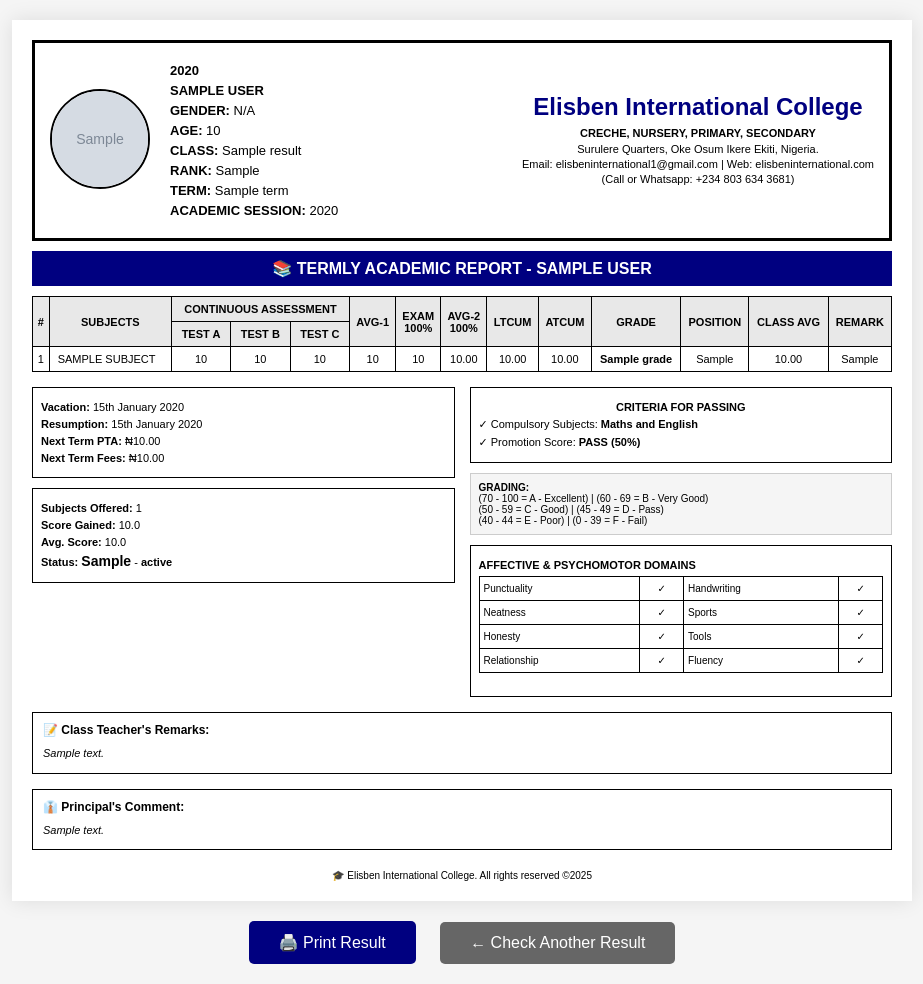
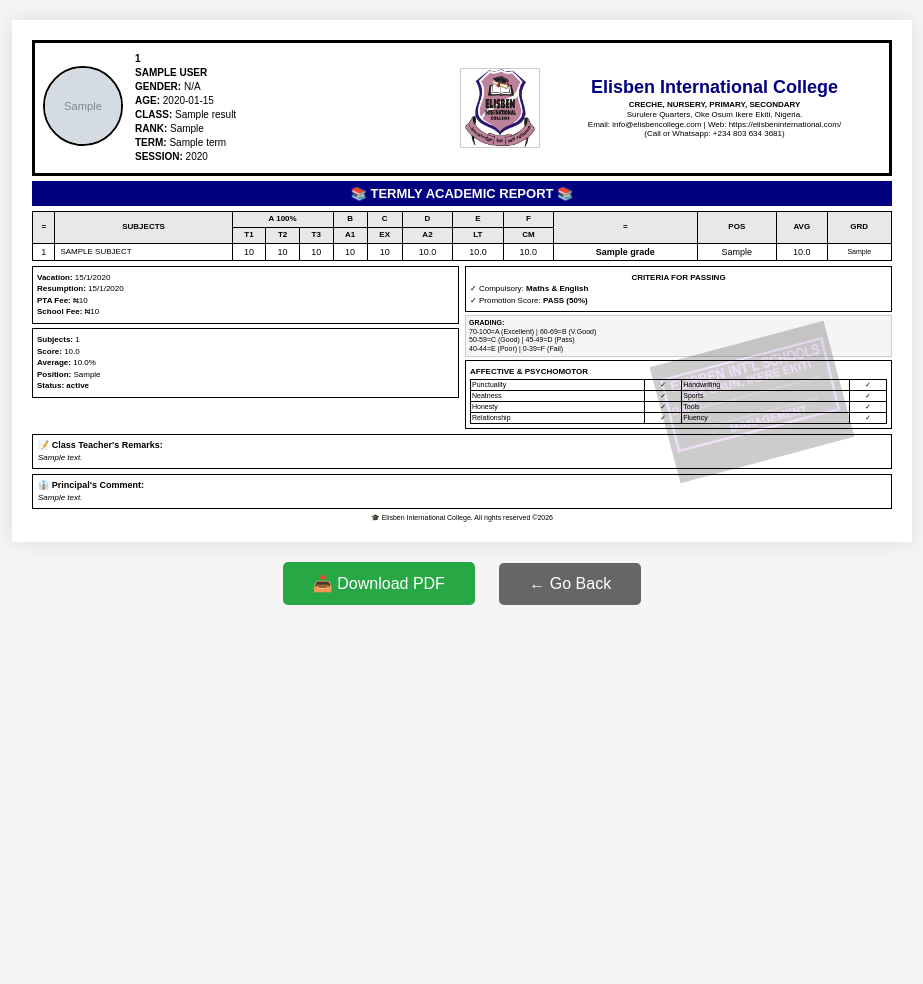
Before and after one commit to janettesty5-art/Elisben-International-Dashboard-System, a Django app: template accounts/templates/result/student_result_view.html in a window 1280 px wide. Shown: the whole page, without its empty margins (178-1101 px from the left). After the commit the page ends 605 px from the top, so only its background shows below. Run offline with Django 3.2, Linux system fonts and the light colour scheme; the template is opened without the code that fills it: most values are stand-ins (such as "Sample title", 1, 10 or a date in 2020); grey boxes marked "Sample" are stand-in pictures.

Commit message:
Final fix for logo and stamp

```diff
--- a/accounts/templates/result/student_result_view.html
+++ b/accounts/templates/result/student_result_view.html
@@ -3,153 +3,275 @@
 <head>
     <meta charset="UTF-8">
     <meta name="viewport" content="width=device-width, initial-scale=1.0">
-    <title>My Academic Result</title>
+    <title>My Academic Result - {{ result.student.full_name }}</title>
+    {% load static %}
     <style>
         @media print {
-            @page { margin: 0.5cm; }
-            body { margin: 0; }
-            .no-print { display: none; }
+            @page {
+                size: A4;
+                margin: 0;
+            }
+            body {
+                margin: 0;
+                padding: 0;
+            }
+            .no-print { display: none !important; }
+            html, body {
+                height: 100%;
+                overflow: hidden;
+            }
         }
 
         * { margin: 0; padding: 0; box-sizing: border-box; }
-        body {
+
+        html, body {
+            height: 100%;
             font-family: Arial, sans-serif;
-            padding: 20px;
             background: #f5f5f5;
         }
+
+        @media print {
+            body {
+                background: white;
+            }
+
+            .result-sheet {
+                height: 100vh;
+                max-height: 297mm;
+                display: flex;
+                flex-direction: column;
+                padding: 8mm;
+                box-shadow: none !important;
+                page-break-inside: avoid !important;
+            }
+
+            .table-section {
+                flex: 1;
+                display: flex;
+                flex-direction: column;
+                min-height: 0;
+            }
+
+            .table-section table {
+                flex: 1;
+            }
+
+            .table-section tbody {
+                display: table-row-group;
+            }
+        }
+
+        @media screen {
             .result-sheet {
                 background: white;
                 max-width: 900px;
-            margin: 0 auto;
+                margin: 20px auto;
                 padding: 20px;
                 box-shadow: 0 0 20px rgba(0,0,0,0.1);
                 position: relative;
             }
+        }
 
-        /* Header */
+        /* MOBILE RESPONSIVE */
+        @media screen and (max-width: 768px) {
+            .result-sheet {
+                margin: 0;
+                padding: 10px;
+                box-shadow: none;
+            }
+
+            .header {
+                flex-direction: column;
+                padding: 10px;
+            }
+
+            .student-photo {
+                width: 60px !important;
+                height: 60px !important;
+            }
+
+            .school-logo {
+                width: 60px !important;
+                height: 60px !important;
+            }
+
+            .school-name h2 {
+                font-size: 14px !important;
+            }
+
+            .school-name p {
+                font-size: 7px !important;
+            }
+
+            table {
+                font-size: 7px !important;
+            }
+
+            .bottom-section {
+                grid-template-columns: 1fr;
+                gap: 8px;
+            }
+        }
+
         .header {
             border: 3px solid #000;
-            padding: 15px;
+            padding: 8px;
             display: flex;
             align-items: center;
             justify-content: space-between;
-            margin-bottom: 10px;
+            margin-bottom: 5px;
+            flex-shrink: 0;
         }
         .student-photo {
-            width: 100px;
-            height: 100px;
+            width: 80px;
+            height: 80px;
             border: 2px solid #000;
             border-radius: 50%;
             object-fit: cover;
+            flex-shrink: 0;
         }
         .student-info {
             flex: 1;
-            margin-left: 20px;
+            margin-left: 12px;
         }
         .student-info p {
-            margin: 5px 0;
-            font-size: 13px;
+            margin: 2px 0;
+            font-size: 10px;
+            line-height: 1.2;
         }
+
         .school-logo {
-            width: 100px;
-            height: 100px;
+            width: 80px;
+            height: 80px;
+            border: 1px solid #ccc;
+            display: flex;
+            align-items: center;
+            justify-content: center;
+            background: white;
+            flex-shrink: 0;
+            margin: 0 8px;
         }
+        .school-logo img {
+            max-width: 100%;
+            max-height: 100%;
+            object-fit: contain;
+        }
+
         .school-name {
             text-align: center;
             flex: 1;
+            padding: 0 8px;
         }
         .school-name h2 {
             color: #000080;
-            font-size: 24px;
-            margin-bottom: 5px;
+            font-size: 18px;
+            margin-bottom: 2px;
         }
         .school-name p {
-            font-size: 11px;
-            line-height: 1.4;
+            font-size: 8px;
+            line-height: 1.2;
         }
 
         .report-title {
             background: #000080;
             color: white;
-            padding: 8px;
+            padding: 5px;
             text-align: center;
-            font-size: 16px;
+            font-size: 13px;
             font-weight: bold;
-            margin-bottom: 10px;
+            margin-bottom: 5px;
+            flex-shrink: 0;
         }
 
-        /* Results Table */
+        .table-section {
+            margin-bottom: 5px;
+        }
+
         table {
             width: 100%;
             border-collapse: collapse;
-            font-size: 11px;
-            margin-bottom: 15px;
+            font-size: 9px;
         }
         table th, table td {
             border: 1px solid #000;
-            padding: 6px 4px;
+            padding: 3px 2px;
             text-align: center;
         }
         table th {
             background: #e8e8e8;
             font-weight: bold;
+            font-size: 8px;
+            line-height: 1.1;
         }
         .subject-col {
             text-align: left !important;
-            padding-left: 8px;
+            padding-left: 5px !important;
+            font-size: 8px;
         }
         .grade-col {
             font-weight: bold;
         }
 
-        /* Bottom Section */
         .bottom-section {
             display: grid;
             grid-template-columns: 1fr 1fr;
-            gap: 15px;
-            font-size: 11px;
+            gap: 6px;
+            font-size: 8px;
+            flex-shrink: 0;
+            margin-bottom: 5px;
         }
         .info-box {
             border: 1px solid #000;
-            padding: 8px;
+            padding: 4px;
         }
         .info-box p {
-            margin: 5px 0;
+            margin: 2px 0;
+            line-height: 1.2;
         }
 
         .remarks-section {
             border: 1px solid #000;
-            padding: 10px;
-            margin-top: 15px;
+            padding: 5px;
+            margin-bottom: 5px;
+            flex-shrink: 0;
         }
         .remarks-section h4 {
-            margin-bottom: 8px;
-            font-size: 12px;
+            margin-bottom: 3px;
+            font-size: 9px;
         }
         .remarks-section p {
-            font-size: 11px;
-            line-height: 1.6;
+            font-size: 8px;
+            line-height: 1.3;
             font-style: italic;
         }
 
         .grading-scale {
-            font-size: 10px;
-            margin: 10px 0;
-            padding: 8px;
+            font-size: 7px;
+            margin: 3px 0;
+            padding: 3px;
             background: #f5f5f5;
             border: 1px solid #ccc;
+            line-height: 1.2;
         }
 
-        /* Stamp */
         .stamp {
             position: absolute;
-            bottom: 150px;
-            right: 100px;
-            opacity: 0.3;
-            width: 250px;
+            bottom: 80px;
+            right: 70px;
+            opacity: 0.2;
+            width: 180px;
             height: auto;
             transform: rotate(-15deg);
             pointer-events: none;
+            z-index: 10;
+            mix-blend-mode: multiply;
+        }
+
+        .footer-text {
+            text-align: center;
+            font-size: 7px;
+            margin-top: 3px;
+            flex-shrink: 0;
         }
 
         .no-print {
@@ -165,71 +287,77 @@
             cursor: pointer;
             font-size: 16px;
             margin: 0 10px;
-            text-decoration: none;
-            display: inline-block;
         }
-        .btn:hover {
-            background: #000060;
+        .download-btn {
+            background: #28a745;
         }
     </style>
 </head>
 <body>
     <div class="result-sheet">
-        <!-- Header -->
         <div class="header">
             <div>
                 {% if result.student.profile_picture %}
                 <img src="{{ result.student.profile_picture.url }}" class="student-photo" alt="Student Photo">
                 {% else %}
-                <div class="student-photo" style="background: #ccc; display: flex; align-items: center; justify-content: center; font-size: 40px;">
+                <div class="student-photo" style="background: #ccc; display: flex; align-items: center; justify-content: center; font-size: 32px;">
                     {{ result.student.full_name.0 }}
                 </div>
                 {% endif %}
             </div>
 
             <div class="student-info">
-                <p><strong>{{ result.academic_year|default:"2024/ST/EIC259" }}</strong></p>
+                <p><strong>{{ result.student.student_id|default:"2024/ST/EIC259" }}</strong></p>
                 <p><strong>{{ result.student.full_name|upper }}</strong></p>
                 <p><strong>GENDER:</strong> {{ result.student.gender|default:"N/A" }}</p>
-                <p><strong>AGE:</strong> {{ result.student.age|default:"N/A" }}</p>
+                <p><strong>AGE:</strong> {{ result.student.date_of_birth|date:"Y-m-d"|default:"N/A" }}</p>
                 <p><strong>CLASS:</strong> {{ result.class_name }}</p>
-                <p><strong>RANK:</strong> {{ result.position_in_class|default:"STUDENT" }}</p>
+                <p><strong>RANK:</strong> {{ result.position_in_class }}</p>
                 <p><strong>TERM:</strong> {{ result.term }}</p>
-                <p><strong>ACADEMIC SESSION:</strong> {{ result.academic_year }}</p>
+                <p><strong>SESSION:</strong> {{ result.academic_year }}</p>
+            </div>
+
+            <div class="school-logo">
+                <img src="{% static 'images/Elisben_Logo.png' %}" alt="School Logo">
             </div>
 
             <div class="school-name">
                 <h2>Elisben International College</h2>
                 <p><strong>CRECHE, NURSERY, PRIMARY, SECONDARY</strong></p>
                 <p>Surulere Quarters, Oke Osum Ikere Ekiti, Nigeria.</p>
-                <p>Email: elisbeninternational1@gmail.com | Web: elisbeninternational.com</p>
+                <p>Email: info@elisbencollege.com | Web: https://elisbeninternational.com/</p>
                 <p>(Call or Whatsapp: +234 803 634 3681)</p>
             </div>
         </div>
 
-        <div class="report-title">📚 TERMLY ACADEMIC REPORT - {{ result.student.full_name|upper }}</div>
+        <div class="report-title">📚 TERMLY ACADEMIC REPORT 📚</div>
 
-        <!-- Results Table -->
+        <div class="table-section">
             <table>
                 <thead>
                     <tr>
-                    <th rowspan="2">#</th>
+                        <th rowspan="2">=</th>
                         <th rowspan="2">SUBJECTS</th>
-                    <th colspan="3">CONTINUOUS ASSESSMENT</th>
-                    <th rowspan="2">AVG-1</th>
-                    <th rowspan="2">EXAM<br>100%</th>
-                    <th rowspan="2">AVG-2<br>100%</th>
-                    <th rowspan="2">LTCUM</th>
-                    <th rowspan="2">ATCUM</th>
-                    <th rowspan="2">GRADE</th>
-                    <th rowspan="2">POSITION</th>
-                    <th rowspan="2">CLASS AVG</th>
-                    <th rowspan="2">REMARK</th>
+                        <th colspan="3">A 100%</th>
+                        <th>B</th>
+                        <th>C</th>
+                        <th>D</th>
+                        <th>E</th>
+                        <th>F</th>
+                        <th rowspan="2">=</th>
+                        <th rowspan="2">POS</th>
+                        <th rowspan="2">AVG</th>
+                        <th rowspan="2">GRD</th>
                     </tr>
                     <tr>
-                    <th>TEST A</th>
-                    <th>TEST B</th>
-                    <th>TEST C</th>
+                        <th>T1</th>
+                        <th>T2</th>
+                        <th>T3</th>
+                        <th>A1</th>
+                        <th>EX</th>
+                        <th>A2</th>
+                        <th>LT</th>
+                        <th>CM</th>
                     </tr>
                 </thead>
                 <tbody>
@@ -242,86 +370,86 @@
                         <td>{{ subject.test_c|floatformat:0 }}</td>
                         <td>{{ subject.avg_1|floatformat:0 }}</td>
                         <td>{{ subject.exam|floatformat:0 }}</td>
-                    <td>{{ subject.avg_2|floatformat:2 }}</td>
-                    <td>{{ subject.ltcum|floatformat:2 }}</td>
-                    <td>{{ subject.atcum|floatformat:2 }}</td>
+                        <td>{{ subject.avg_2|floatformat:1 }}</td>
+                        <td>{{ subject.ltcum|floatformat:1|default:"-" }}</td>
+                        <td>{{ subject.cum|floatformat:1 }}</td>
                         <td class="grade-col">{{ subject.grade }}</td>
                         <td>{{ subject.position_ranking|default:"-" }}</td>
-                    <td>{{ subject.class_average|floatformat:2 }}</td>
-                    <td>{{ subject.grade_remark }}</td>
+                        <td>{{ subject.cum|floatformat:1 }}</td>
+                        <td style="font-size: 7px;">{{ subject.grade_remark }}</td>
                     </tr>
                     {% endfor %}
                 </tbody>
             </table>
+        </div>
 
-        <!-- Bottom Info -->
         <div class="bottom-section">
             <div>
                 <div class="info-box">
-                    <p><strong>Vacation:</strong> {{ result.vacation_date|date:"jS F Y" }}</p>
-                    <p><strong>Resumption:</strong> {{ result.resumption_date|date:"jS F Y" }}</p>
-                    <p><strong>Next Term PTA:</strong> ₦{{ result.next_term_pta_fee|floatformat:2 }}</p>
-                    <p><strong>Next Term Fees:</strong> ₦{{ result.next_term_school_fee|floatformat:2 }}</p>
+                    <p><strong>Vacation:</strong> {{ result.vacation_date|date:"j/n/Y"|default:"TBA" }}</p>
+                    <p><strong>Resumption:</strong> {{ result.resumption_date|date:"j/n/Y"|default:"TBA" }}</p>
+                    <p><strong>PTA Fee:</strong> ₦{{ result.next_term_pta_fee|floatformat:0|default:"0" }}</p>
+                    <p><strong>School Fee:</strong> ₦{{ result.next_term_school_fee|floatformat:0|default:"0" }}</p>
                 </div>
 
-                <div class="info-box" style="margin-top: 10px;">
-                    <p><strong>Subjects Offered:</strong> {{ result.total_subjects }}</p>
-                    <p><strong>Score Gained:</strong> {{ result.score_gained|floatformat:1 }}</p>
-                    <p><strong>Avg. Score:</strong> {{ result.average_score|floatformat:1 }}</p>
-                    <p><strong>Status:</strong> <strong style="font-size: 14px;">{{ result.position_in_class }}</strong> - <strong>{{ result.status_promotion }}</strong></p>
+                <div class="info-box" style="margin-top: 4px;">
+                    <p><strong>Subjects:</strong> {{ result.total_subjects }}</p>
+                    <p><strong>Score:</strong> {{ result.score_gained|floatformat:1 }}</p>
+                    <p><strong>Average:</strong> {{ result.average_score|floatformat:1 }}%</p>
+                    <p><strong>Position:</strong> {{ result.position_in_class }}</p>
+                    <p><strong>Status:</strong> <strong>{{ result.status_promotion }}</strong></p>
                 </div>
             </div>
 
             <div>
                 <div class="info-box">
                     <p style="text-align: center;"><strong>CRITERIA FOR PASSING</strong></p>
-                    <p>✓ Compulsory Subjects: <strong>Maths and English</strong></p>
+                    <p>✓ Compulsory: <strong>Maths & English</strong></p>
                     <p>✓ Promotion Score: <strong>PASS (50%)</strong></p>
                 </div>
 
                 <div class="grading-scale">
                     <strong>GRADING:</strong><br>
-                    (70 - 100 = A - Excellent) | (60 - 69 = B - Very Good)<br>
-                    (50 - 59 = C - Good) | (45 - 49 = D - Pass)<br>
-                    (40 - 44 = E - Poor) | (0 - 39 = F - Fail)
+                    70-100=A (Excellent) | 60-69=B (V.Good)<br>
+                    50-59=C (Good) | 45-49=D (Pass)<br>
+                    40-44=E (Poor) | 0-39=F (Fail)
                 </div>
 
                 <div class="info-box">
-                    <p><strong>AFFECTIVE & PSYCHOMOTOR DOMAINS</strong></p>
-                    <table style="font-size: 10px; margin-top: 5px;">
+                    <p><strong>AFFECTIVE & PSYCHOMOTOR</strong></p>
+                    <table style="font-size: 7px; margin-top: 2px; width: 100%;">
                         <tr>
-                            <td style="text-align: left;">Punctuality</td>
-                            <td>{{ result.affective_punctuality|default:"✓" }}</td>
-                            <td style="text-align: left;">Handwriting</td>
-                            <td>{{ result.psycho_handwriting|default:"✓" }}</td>
+                            <td style="text-align: left; padding: 1px;">Punctuality</td>
+                            <td style="padding: 1px;">{{ result.affective_punctuality|default:"✓" }}</td>
+                            <td style="text-align: left; padding: 1px;">Handwriting</td>
+                            <td style="padding: 1px;">{{ result.psycho_handwriting|default:"✓" }}</td>
                         </tr>
                         <tr>
-                            <td style="text-align: left;">Neatness</td>
-                            <td>{{ result.affective_neatness|default:"✓" }}</td>
-                            <td style="text-align: left;">Sports</td>
-                            <td>{{ result.psycho_sports|default:"✓" }}</td>
+                            <td style="text-align: left; padding: 1px;">Neatness</td>
+                            <td style="padding: 1px;">{{ result.affective_neatness|default:"✓" }}</td>
+                            <td style="text-align: left; padding: 1px;">Sports</td>
+                            <td style="padding: 1px;">{{ result.psycho_sports|default:"✓" }}</td>
                         </tr>
                         <tr>
-                            <td style="text-align: left;">Honesty</td>
-                            <td>{{ result.affective_honesty|default:"✓" }}</td>
-                            <td style="text-align: left;">Tools</td>
-                            <td>{{ result.psycho_handling_tools|default:"✓" }}</td>
+                            <td style="text-align: left; padding: 1px;">Honesty</td>
+                            <td style="padding: 1px;">{{ result.affective_honesty|default:"✓" }}</td>
+                            <td style="text-align: left; padding: 1px;">Tools</td>
+                            <td style="padding: 1px;">{{ result.psycho_handling_tools|default:"✓" }}</td>
                         </tr>
                         <tr>
-                            <td style="text-align: left;">Relationship</td>
-                            <td>{{ result.affective_relationship|default:"✓" }}</td>
-                            <td style="text-align: left;">Fluency</td>
-                            <td>{{ result.psycho_verbal_fluency|default:"✓" }}</td>
+                            <td style="text-align: left; padding: 1px;">Relationship</td>
+                            <td style="padding: 1px;">{{ result.affective_relationship|default:"✓" }}</td>
+                            <td style="text-align: left; padding: 1px;">Fluency</td>
+                            <td style="padding: 1px;">{{ result.psycho_verbal_fluency|default:"✓" }}</td>
                         </tr>
                     </table>
                 </div>
             </div>
         </div>
 
-        <!-- Remarks -->
         <div class="remarks-section">
             <h4>📝 Class Teacher's Remarks:</h4>
-            <p>{{ result.class_teacher_comment|default:"Keep trying! You have shown effort in various activities this term." }}</p>
+            <p>{{ result.class_teacher_comment|default:"Keep trying! Continue to work hard." }}</p>
         </div>
 
         <div class="remarks-section">
@@ -329,20 +457,26 @@
             <p>{{ result.principal_comment|default:"Very good result! Keep it up." }}</p>
         </div>
 
-        <!-- Stamp (if published) -->
-        {% if result.has_stamp %}
-        <img src="/media/student_profiles/school_stamp.jpg" class="stamp" alt="School Stamp">
-        {% endif %}
+        <img src="{% static 'images/stamp.jpeg' %}" class="stamp" alt="School Stamp">
 
-        <p style="text-align: center; font-size: 10px; margin-top: 20px;">
-            🎓 Elisben International College. All rights reserved ©2025
+        <p class="footer-text">
+            🎓 Elisben International College. All rights reserved ©2026
         </p>
     </div>
 
-    <!-- Print/Back Buttons -->
     <div class="no-print">
-        <button onclick="window.print()" class="btn">🖨️ Print Result</button>
-        <a href="{% url 'check_result_portal' %}" class="btn" style="background: #666;">← Check Another Result</a>
+        <button onclick="downloadPDF()" class="btn download-btn">📥 Download PDF</button>
+        <button onclick="window.history.back()" class="btn" style="background: #666;">← Go Back</button>
     </div>
+
+    <script>
+    function downloadPDF() {
+        document.querySelector('.no-print').style.display = 'none';
+        window.print();
+        setTimeout(function() {
+            document.querySelector('.no-print').style.display = 'block';
+        }, 1000);
+    }
+    </script>
 </body>
 </html>
```
Also changed, not shown: accounts/templates/result/print_result.html (+17 -6 lines), db.sqlite3. Lines whose indentation alone changed are shown as unchanged.
